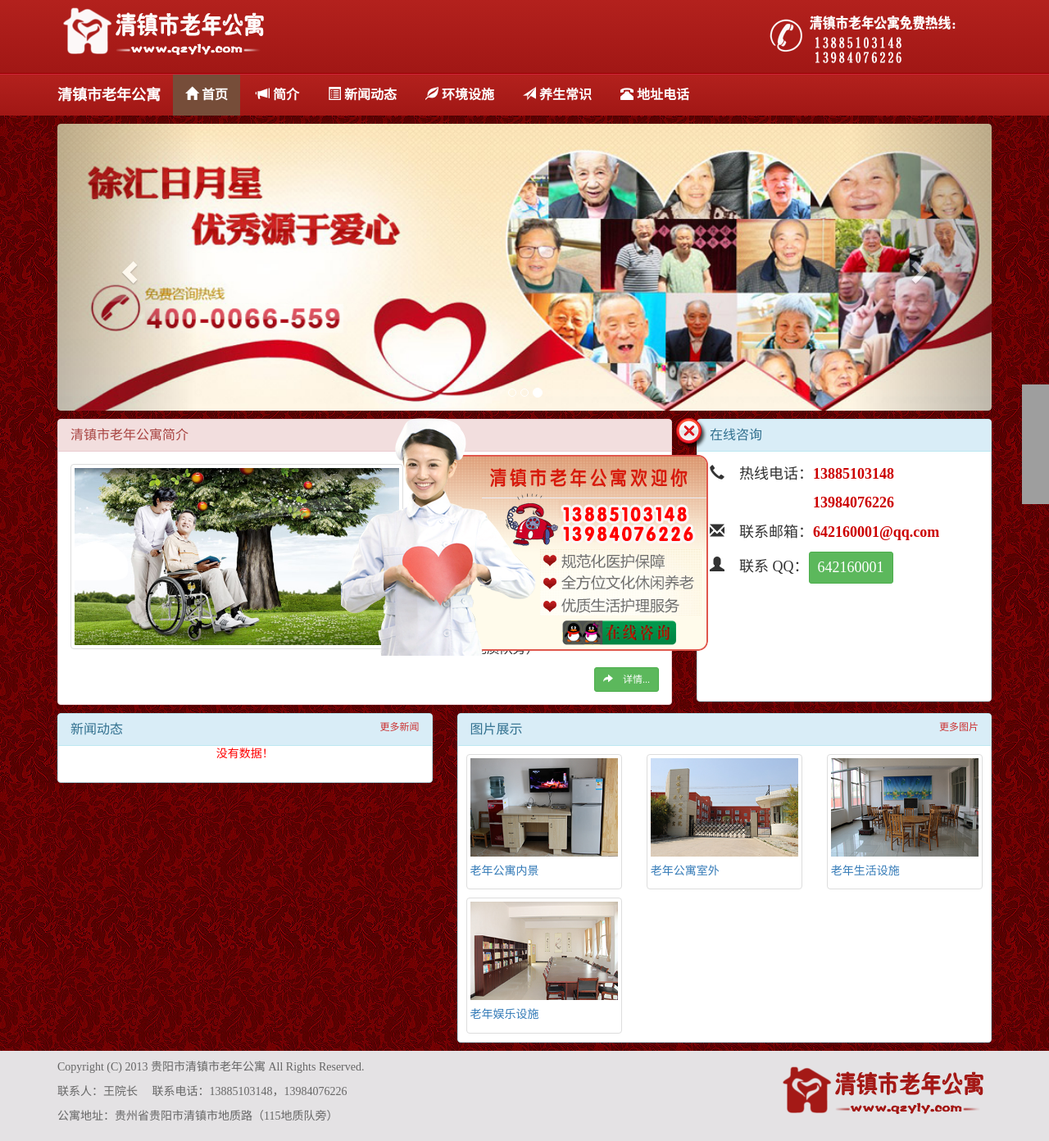
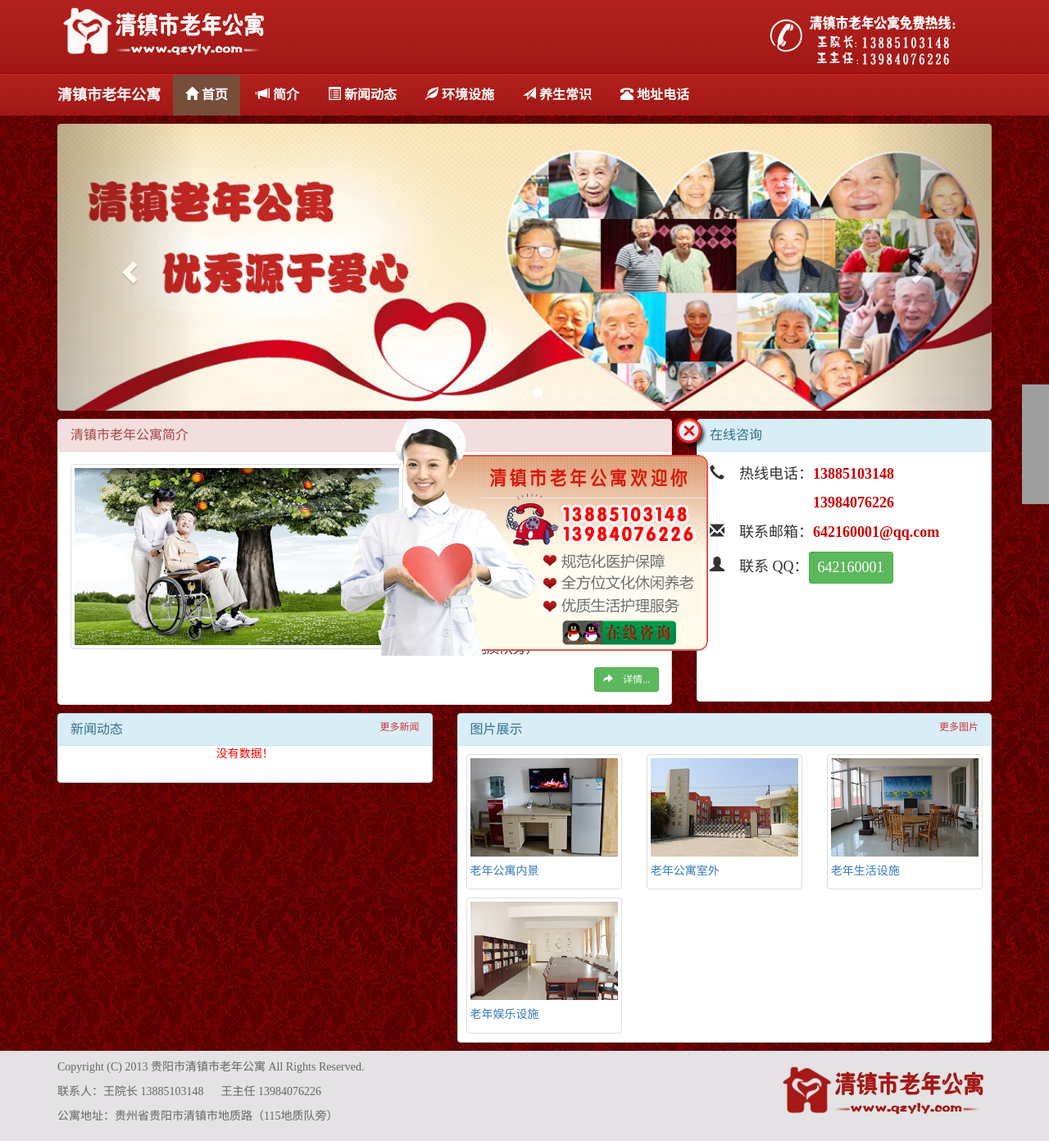
Before and after one commit to tony77177/nursinghome, a CodeIgniter app: page / in a window 1280 px wide. Shown: the whole page at 82% size. Run offline with CodeIgniter, Linux system fonts and the light colour scheme; data that the repository does not hold is empty; some libraries are stand-ins or nearby versions; grey boxes are pictures that could not be loaded.

Commit message:
完成第二轮修改

```diff
--- a/nursinghome/app/views/common/contact_box.php
+++ b/nursinghome/app/views/common/contact_box.php
@@ -42,7 +42,7 @@
                                                     <div class="box_m_m">
                                                         <div id="onlineQQ" class="online_tab_c"> <small class="sanjiao"></small><small class="tab_close"></small>
                                                             <dl>
-                                                                <dt>院长 </dt>
+                                                                <dt>&emsp; </dt>
                                                                 <dd> <a target="_blank" href="http://wpa.qq.com/msgrd?V=1&Uin=642160001&Site=www.baiduo&Menu=yes"><img border="0" src="res/resources/img/pa.jpg" alt="点击这里给我发消息" title="点击这里给我发消息"/></a> </dd>
                                                             </dl>
                                                         </div>
--- a/nursinghome/app/views/common/footer.php
+++ b/nursinghome/app/views/common/footer.php
@@ -4,7 +4,7 @@
         <div class="row">
             <div class="col-sm-9" style=" color:#666">
                 <p>Copyright (C) 2013 贵阳市清镇市老年公寓 All Rights Reserved.</p>
-                <p>联系人：王院长　 联系电话：13885103148，13984076226</p>
+                <p>联系人：王院长 13885103148 &emsp; 王主任 13984076226</p>
                 <p>公寓地址：贵州省贵阳市清镇市地质路（115地质队旁）</p>
             </div>
             <div class="col-sm-3 hidden-xs hidden-sm"><img src="res/resources/img/top3.png"></div>
--- a/nursinghome/app/views/index/index.php
+++ b/nursinghome/app/views/index/index.php
@@ -16,7 +16,7 @@
         </ol>
         <div class="carousel-inner" style="border-radius:4px">
             <div class="item"><img style=" width:100%; height:350px; border-radius:4px" src="res/images/1.jpg"></div>
-            <div class="item"><img style=" width:100%; height:350px; border-radius:4px" src="res/images/2.jpg"></div>
+<!--            <div class="item"><img style=" width:100%; height:350px; border-radius:4px" src="res/images/2.jpg"></div>-->
             <div class="item active"><img style=" width:100%; height:350px; border-radius:4px" src="res/images/3.jpg"></div>
         </div>
         <a class="left carousel-control" href="#myCarousel" data-slide="prev"><span
```
Also changed, not shown: nursinghome/app/views/contact/contact.php (+4 -4 lines), nursinghome/res/images/3.jpg, nursinghome/res/resources/img/tel.jpg, nursinghome/res/resources/img/top2.png.
